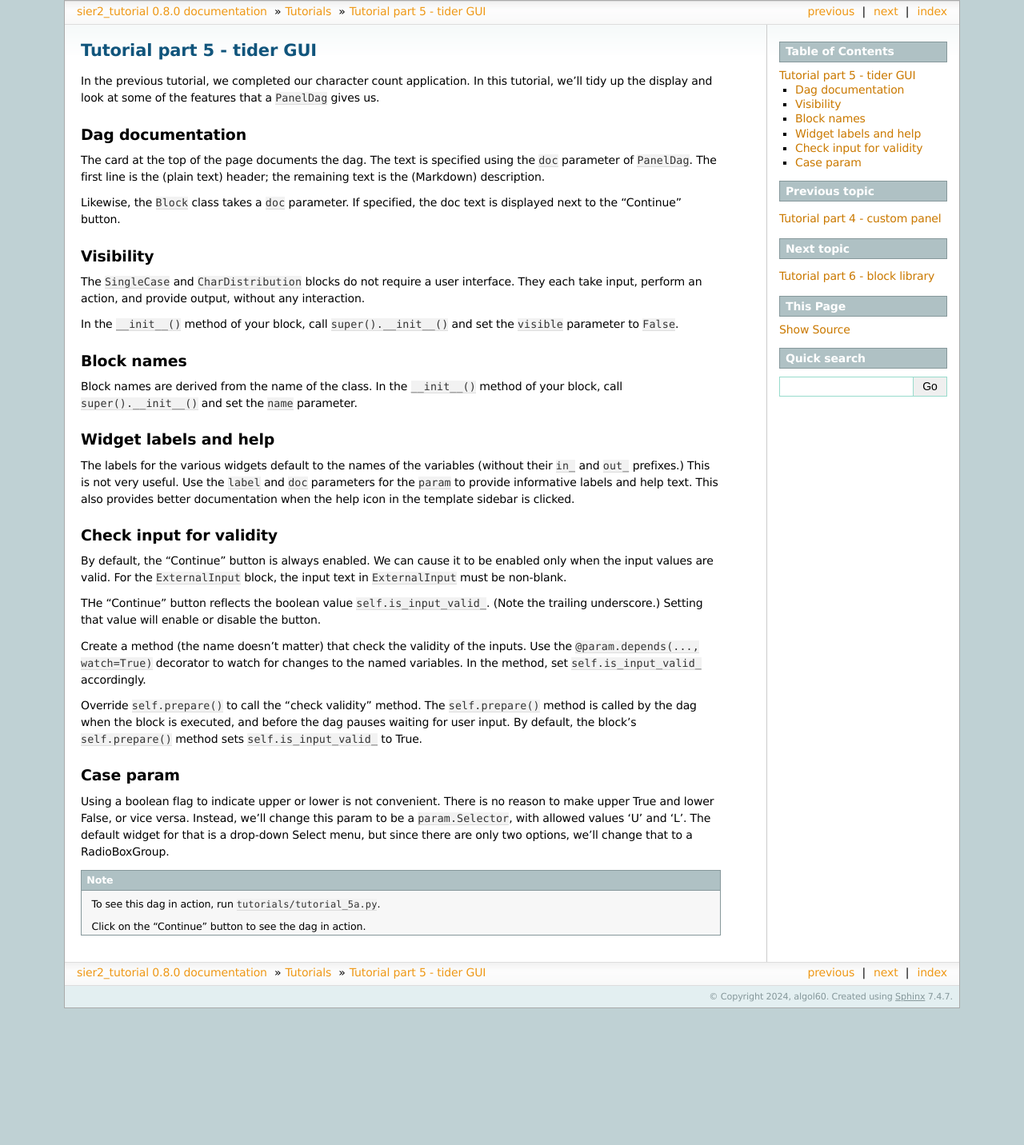
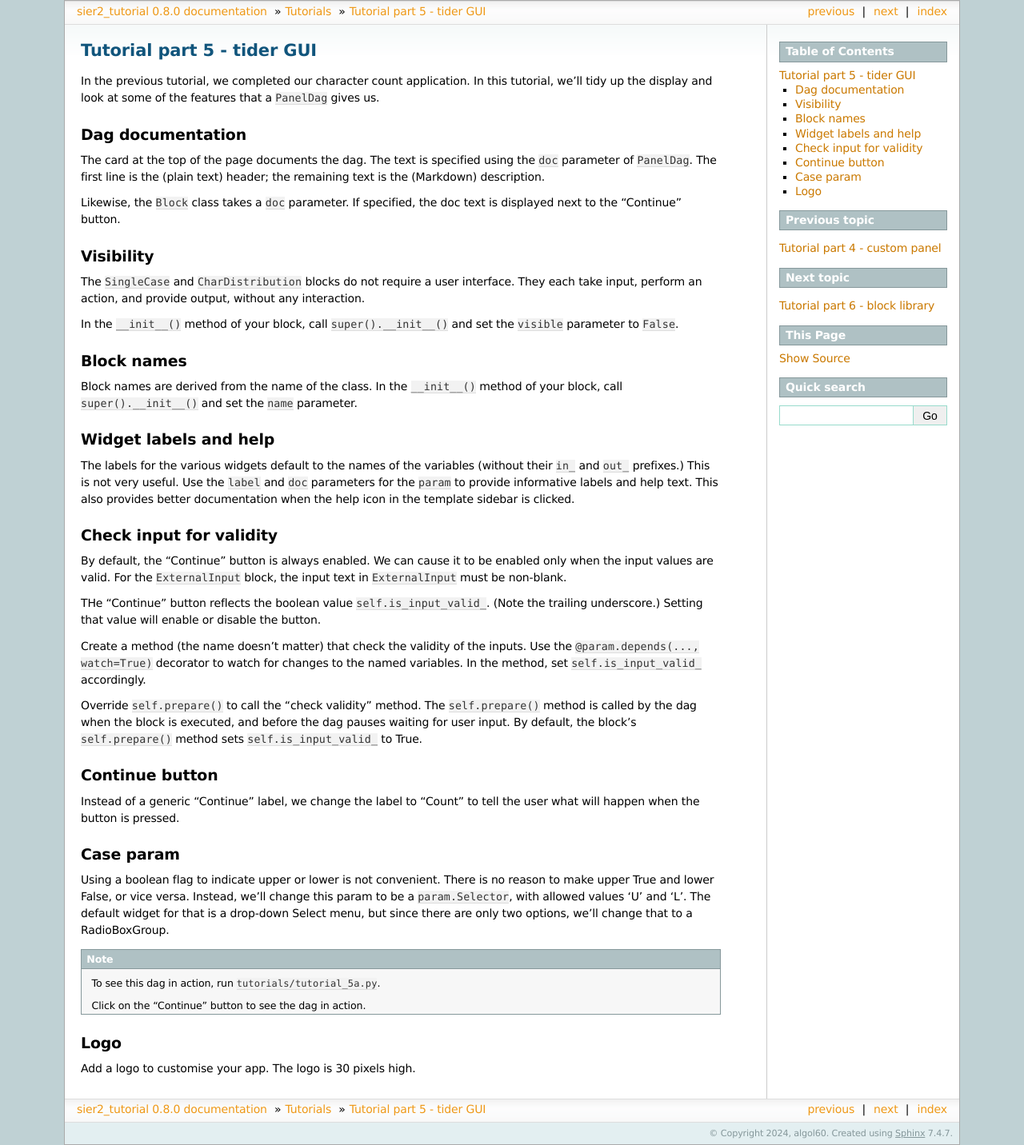
Before and after one commit to sier2/sier2-tutorial, a Sphinx documentation site: the page built from docs/source/tutorials/tutorial_5.rst, in a window 1280 px wide. Shown: the whole page at 80% size. Built offline with Sphinx 7.4.7, drawn with Linux system fonts in a browser that asks for light colours; the version number is read from the project's files by our own code; before the commit the page ends 1261 px from its top, so only the background shows below that.

Commit message:
Tweak tutorials.

```diff
--- a/docs/source/tutorials/tutorial_4.rst
+++ b/docs/source/tutorials/tutorial_4.rst
@@ -31,7 +31,6 @@ then call ``dag.show()``.
    :linenos:
    :start-at: __main__
 
-
 .. note::
 
     To see this dag in action, run ``tutorials/tutorial_4a.py``.
--- a/docs/source/tutorials/tutorial_5.rst
+++ b/docs/source/tutorials/tutorial_5.rst
@@ -62,6 +62,12 @@ Override ``self.prepare()`` to call the "check validity" method. The
 and before the dag pauses waiting for user input. By default, the block's
 ``self.prepare()`` method sets ``self.is_input_valid_`` to True.
 
+Continue button
+^^^^^^^^^^^^^^^
+
+Instead of a generic "Continue" label, we change the label to "Count" to
+tell the user what will happen when the button is pressed.
+
 Case param
 ^^^^^^^^^^
 
@@ -76,3 +82,8 @@ we'll change that to a RadioBoxGroup.
     To see this dag in action, run ``tutorials/tutorial_5a.py``.
 
     Click on the "Continue" button to see the dag in action.
+
+Logo
+^^^^
+
+Add a logo to customise your app. The logo is 30 pixels high.
```
Also changed, not shown: docs/source/tutorials/tutorial_0.rst (+13 -9 lines), docs/source/tutorials/tutorials.rst (+9 -0 lines), 1 other file.
